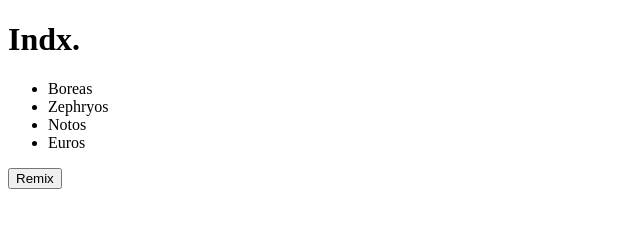
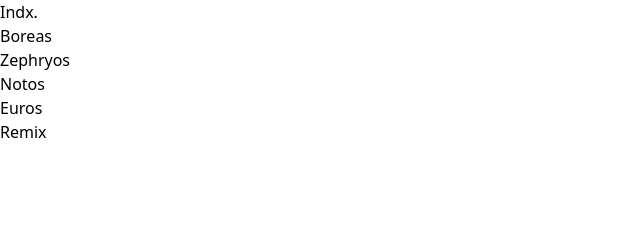
Before and after one commit to Val1t3/mgkprod-chapters, a website: page src/index.html in a window 1280 px wide. Shown: the whole page, without its empty margins (0-640 px from the left). Drawn offline with Linux system fonts and the light colour scheme.

Commit message:
[ADD] tailwindcss INIT

```diff
--- a/index.html
+++ b/src/index.html
@@ -4,7 +4,7 @@
     <meta charset="UTF-8" />
     <meta http-equiv="X-UA-Compatible" content="IE=edge" />
     <meta name="viewport" content="width=device-width, initial-scale=1.0" />
-    <link rel="stylesheet" href="styles.css" />
+    <link href="/dist/output.css" rel="stylesheet" />
     <!-- GOOGLE FONT DM SANS -->
     <link rel="preconnect" href="https://fonts.googleapis.com" />
     <link rel="preconnect" href="https://fonts.gstatic.com" crossorigin />
@@ -20,7 +20,7 @@
   </head>
   <body>
     <div class="menu-frame">
-      <h1>Indx.</h1>
+      <h1 class="">Indx.</h1>
       <ul>
         <li>Boreas</li>
         <li>Zephryos</li>
--- /dev/null
+++ b/src/input.css
@@ -0,0 +1,3 @@
+@tailwind base;
+@tailwind components;
+@tailwind utilities;
--- /dev/null
+++ b/tailwind.config.js
@@ -0,0 +1,8 @@
+/** @type {import('tailwindcss').Config} */
+module.exports = {
+  content: ["./src/**/*.{html,js}"],
+  theme: {
+    extend: {},
+  },
+  plugins: [],
+}
```
Also changed, not shown: package.json (added, +22 -0 lines), dist/output.css (added), styles.css (deleted), 2 other files.
